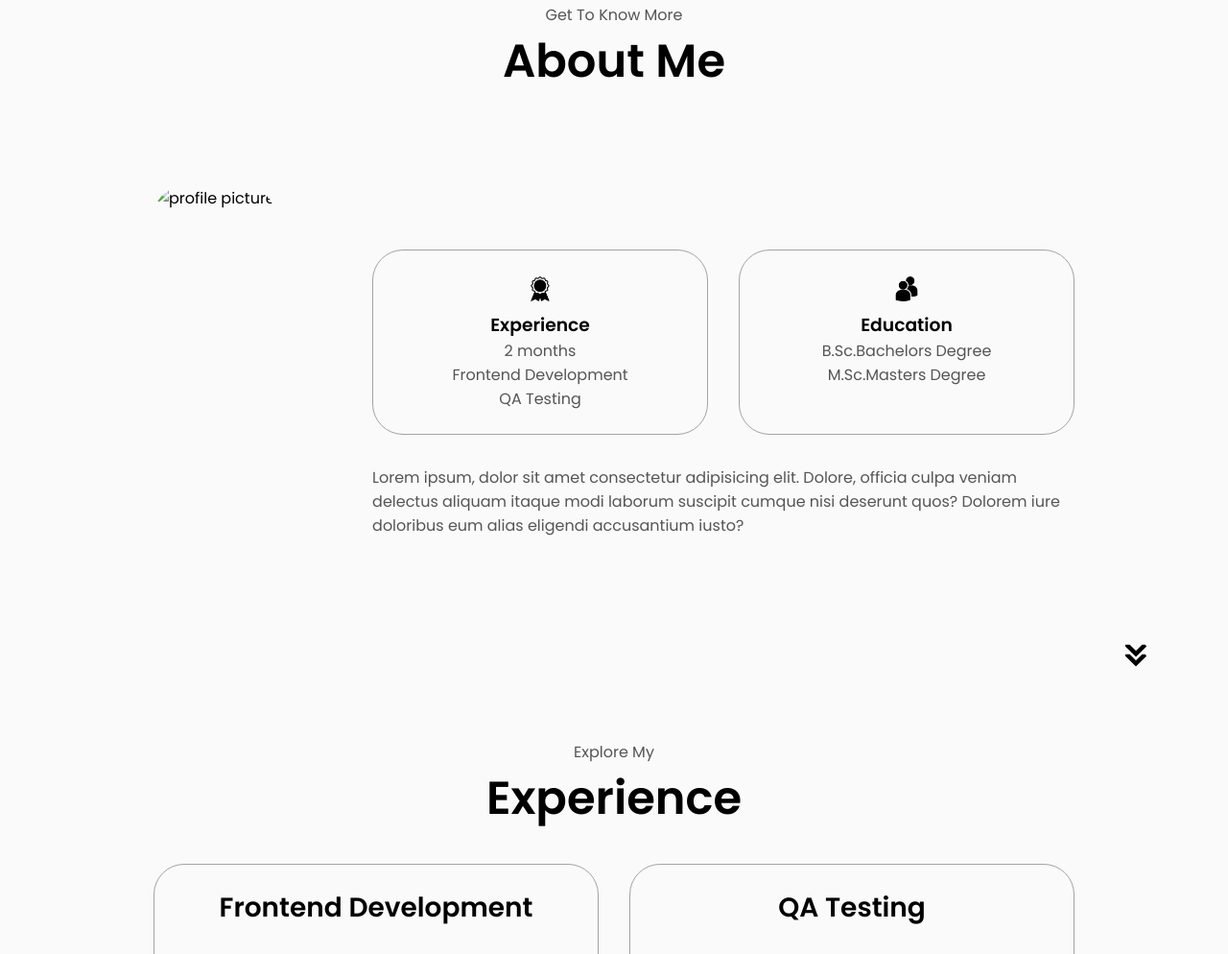
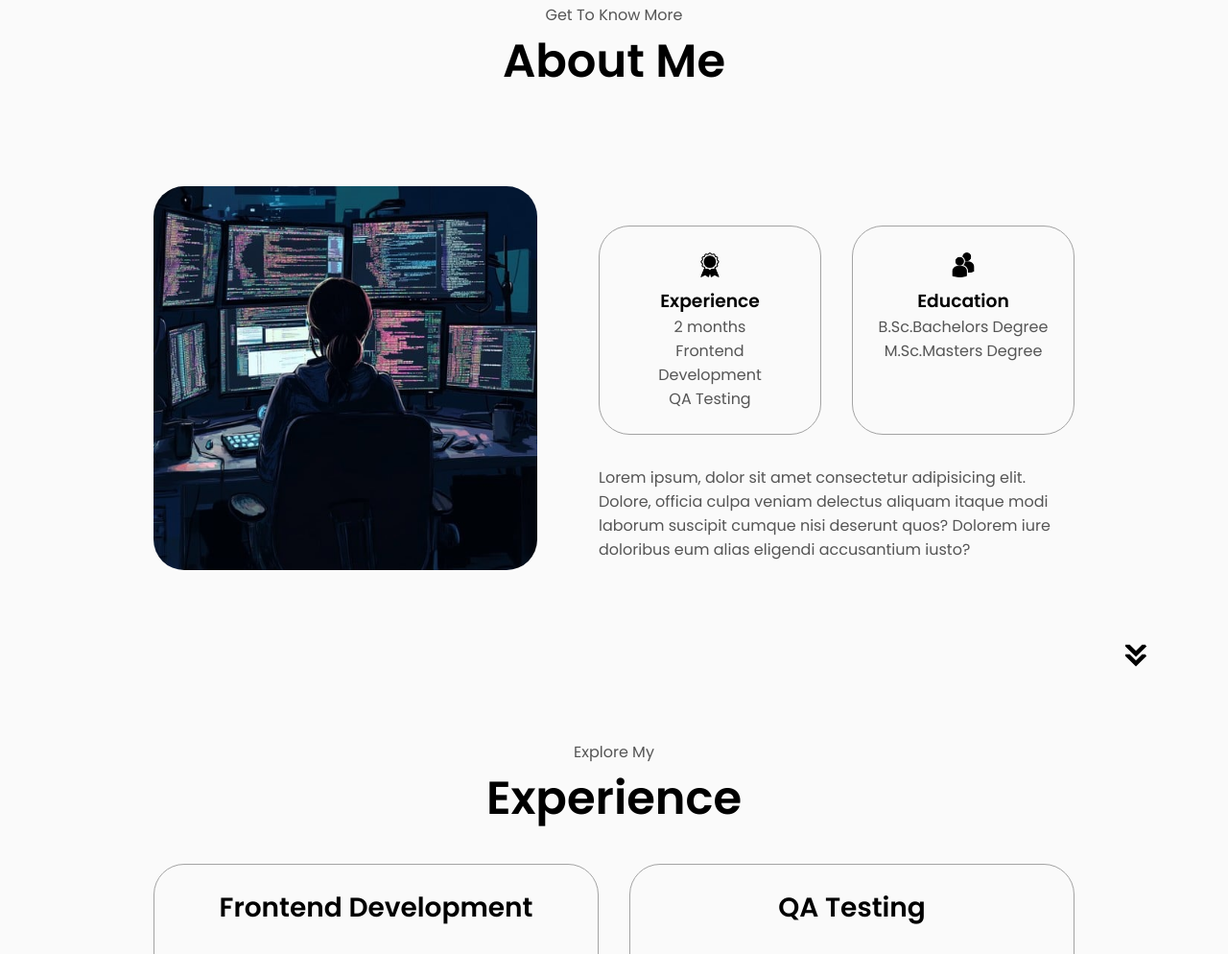
Before and after one commit to Lavinia592/portofolio-website, a plain HTML site: page index.html in a window 1280 px wide. Shown: the part 925-1919 px from the top of the page at 96% size. Drawn offline with Linux system fonts and the light colour scheme; the site is published under a folder, as on GitHub Pages, so addresses that start at the root find nothing.

Commit message:
Update index.html

```diff
--- a/index.html
+++ b/index.html
@@ -111,7 +111,7 @@
       <div class="section-container">
         <div class="section__pic-container">
           <img
-            src="/assets/about-pic.jpg"
+            src="./assets/about-pic.jpg"
             alt="profile picture"
             class="about-pic"
           />
```
